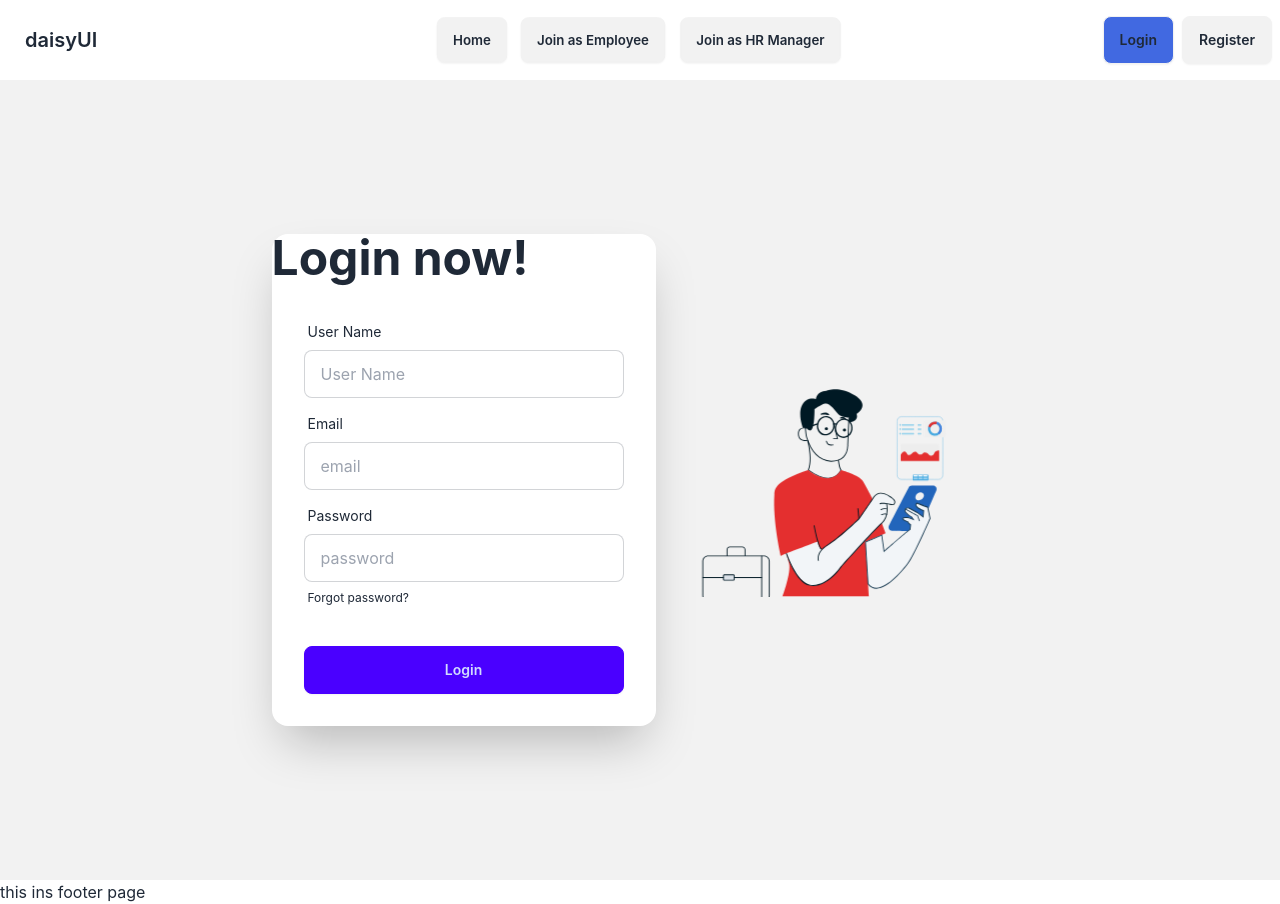
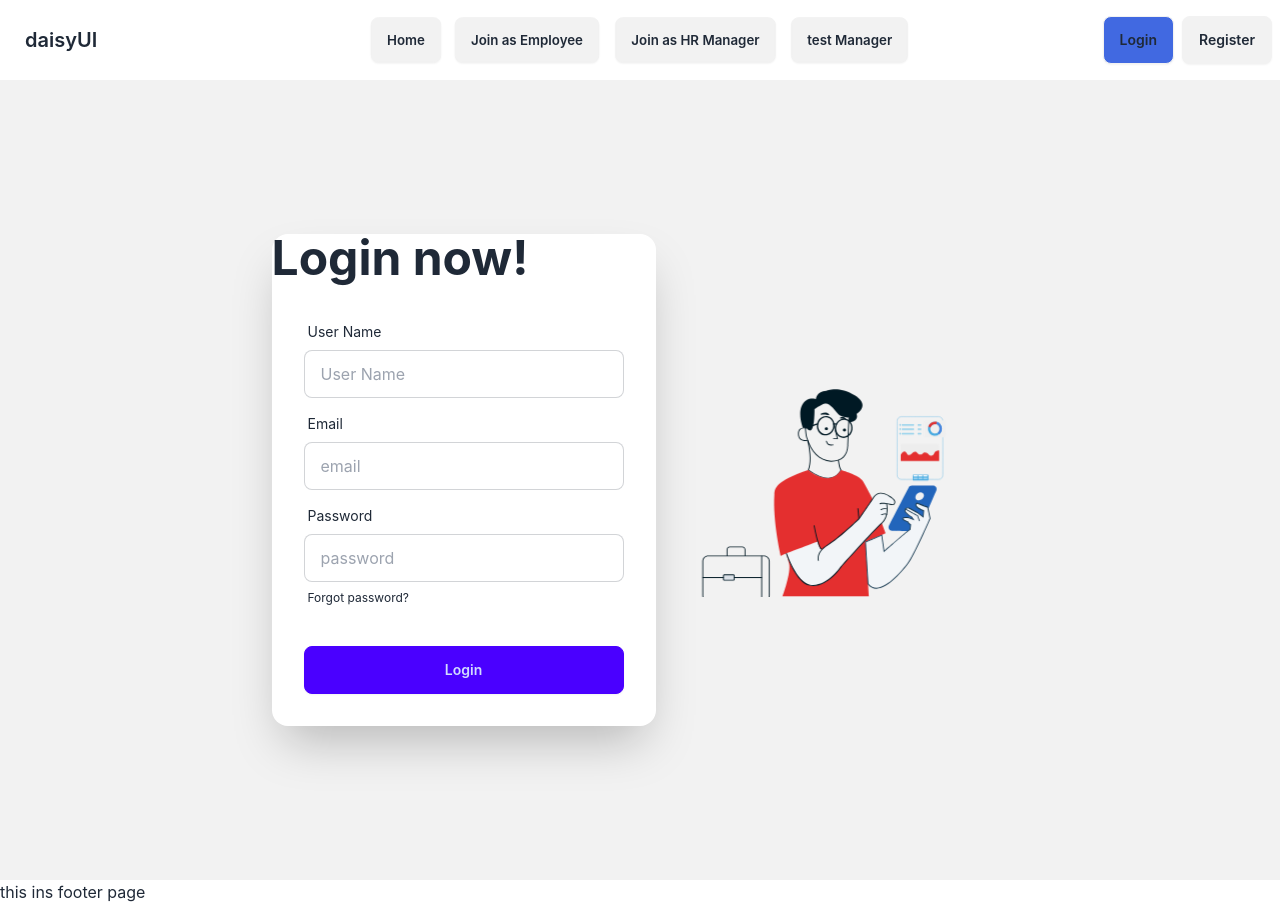
Before and after one commit to mahmud819/assets-management-clint-repo, a React (Vite) app: page /login in a window 1280 px wide. Built offline with nearby package versions, Linux system fonts and the light colour scheme; no server answers.

Commit message:
private route add

```diff
--- a/src/AuthProvider/AuthProvider.jsx
+++ b/src/AuthProvider/AuthProvider.jsx
@@ -22,6 +22,7 @@ const AuthProvider = ({children}) => {
 
         const AuthInfo= {
             user,
+            loading,
             setLoading,
             createUser,
             userLogin,
--- /dev/null
+++ b/src/Component/LoadingPage/Loading.jsx
@@ -0,0 +1,11 @@
+import React from 'react';
+
+const Loading = () => {
+    return (
+        <div className="flex min-h-screen justify-center items-center">
+            <span className="loading loading-bars loading-lg"></span>
+        </div>
+    );
+};
+
+export default Loading;
--- a/src/Pages/Navbar/Navbar.jsx
+++ b/src/Pages/Navbar/Navbar.jsx
@@ -19,8 +19,8 @@ const Navbar = () => {
             <NavLink to='/joinAsHR' className='btn ml-2'>Join as HR Manager</NavLink>
           </li>
           {
-            user&&<li>
-            <NavLink to='/joinAsHR' className='btn ml-2'>test Manager</NavLink>
+            <li>
+            <NavLink to='/test' className='btn ml-2'>test Manager</NavLink>
           </li>
           }
     </>
--- /dev/null
+++ b/src/Routes/PrivateRoute/PrivateRoute.jsx
@@ -0,0 +1,19 @@
+import React, { useContext } from 'react';
+import Loading from '../../Component/LoadingPage/Loading';
+import { Navigate, useLocation } from 'react-router-dom';
+import { AuthContext } from '../../AuthProvider/AuthProvider';
+
+const PrivateRoute = ({children}) => {
+
+    const {user,loading} = useContext(AuthContext);
+    const location = useLocation();
+    if(loading){
+        return <Loading></Loading>
+     }
+    if(user){
+        return children;
+    }
+    return <Navigate state={location.pathname} to='/login'></Navigate>
+};
+
+export default PrivateRoute;
--- a/src/Routes/router.jsx
+++ b/src/Routes/router.jsx
@@ -7,6 +7,7 @@ import Register from "../Component/Register/Register";
 import JoinAsEmployee from "../Pages/JoinAsEmployee/JoinAsEmployee";
 import JoinAsHR from "../Pages/JoinAsHR/JoinAsHR";
 import NormalHome from "../Pages/Home/NormalHome/NormalHomePage/NormalHome";
+import PrivateRoute from "./PrivateRoute/PrivateRoute";
 export const router = createBrowserRouter([
   {
     path: "/",
@@ -22,7 +23,17 @@ export const router = createBrowserRouter([
       },
       {
         path: "/joinAsHR",
-        element: <JoinAsHR></JoinAsHR>,
+        element: <PrivateRoute>
+          <JoinAsHR></JoinAsHR>,
+        </PrivateRoute>
+
+      },
+      {
+        path: "/test",
+        element: <PrivateRoute>
+          <JoinAsHR></JoinAsHR>,
+        </PrivateRoute>
+
       },
       {
         path: "/login",
```
